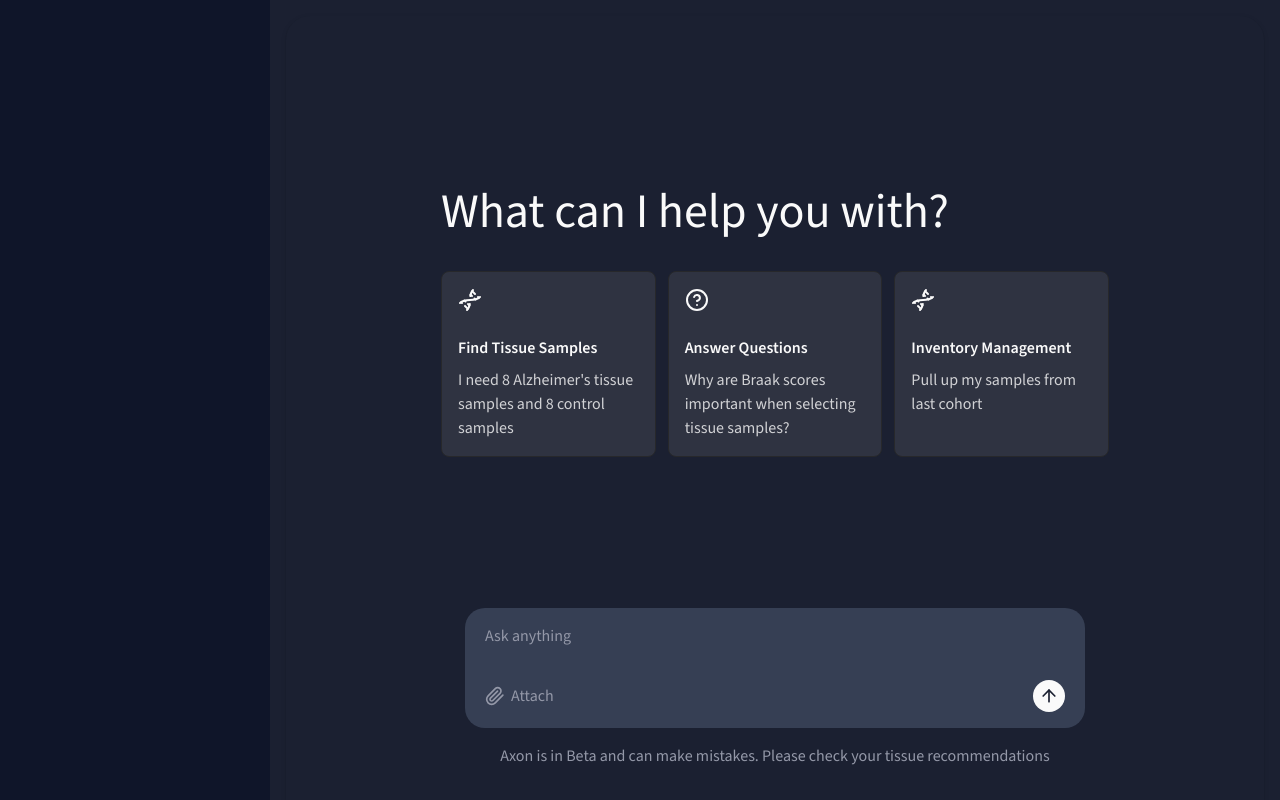
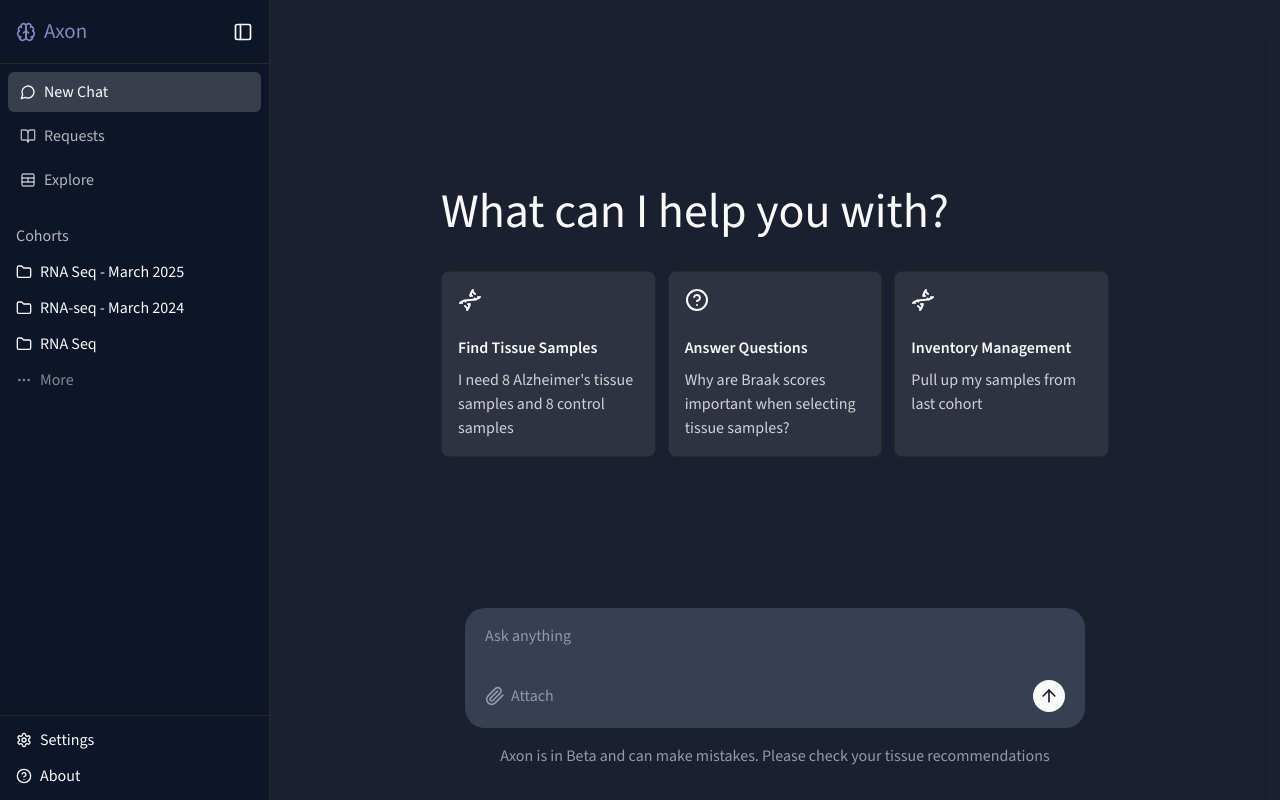
Before and after one commit to ehunter/axon, a Next.js app in the folder apps/web/: page / in a window 1280 px wide. Built offline with nearby package versions, Linux system fonts and the light colour scheme; no server answers.

Commit message:
fix: Add Sidebar component to home page
- Replace placeholder div with actual Sidebar component
- Add 'use client' directive for hook compatibility

```diff
--- a/apps/web/src/app/page.tsx
+++ b/apps/web/src/app/page.tsx
@@ -1,11 +1,14 @@
+"use client";
+
 import Link from "next/link";
 import { Dna, HelpCircle, Paperclip, ArrowUp } from "lucide-react";
+import { Sidebar } from "@/components/layout/sidebar";
 
 export default function Home() {
   return (
     <div className="min-h-screen bg-background flex">
-      {/* Sidebar placeholder for consistent layout */}
-      <div className="hidden lg:block w-[270px] bg-sidebar shrink-0" />
+      {/* Sidebar */}
+      <Sidebar />
 
       {/* Main content */}
       <div className="flex-1 p-4 pr-4 pt-4 pb-0">
```
